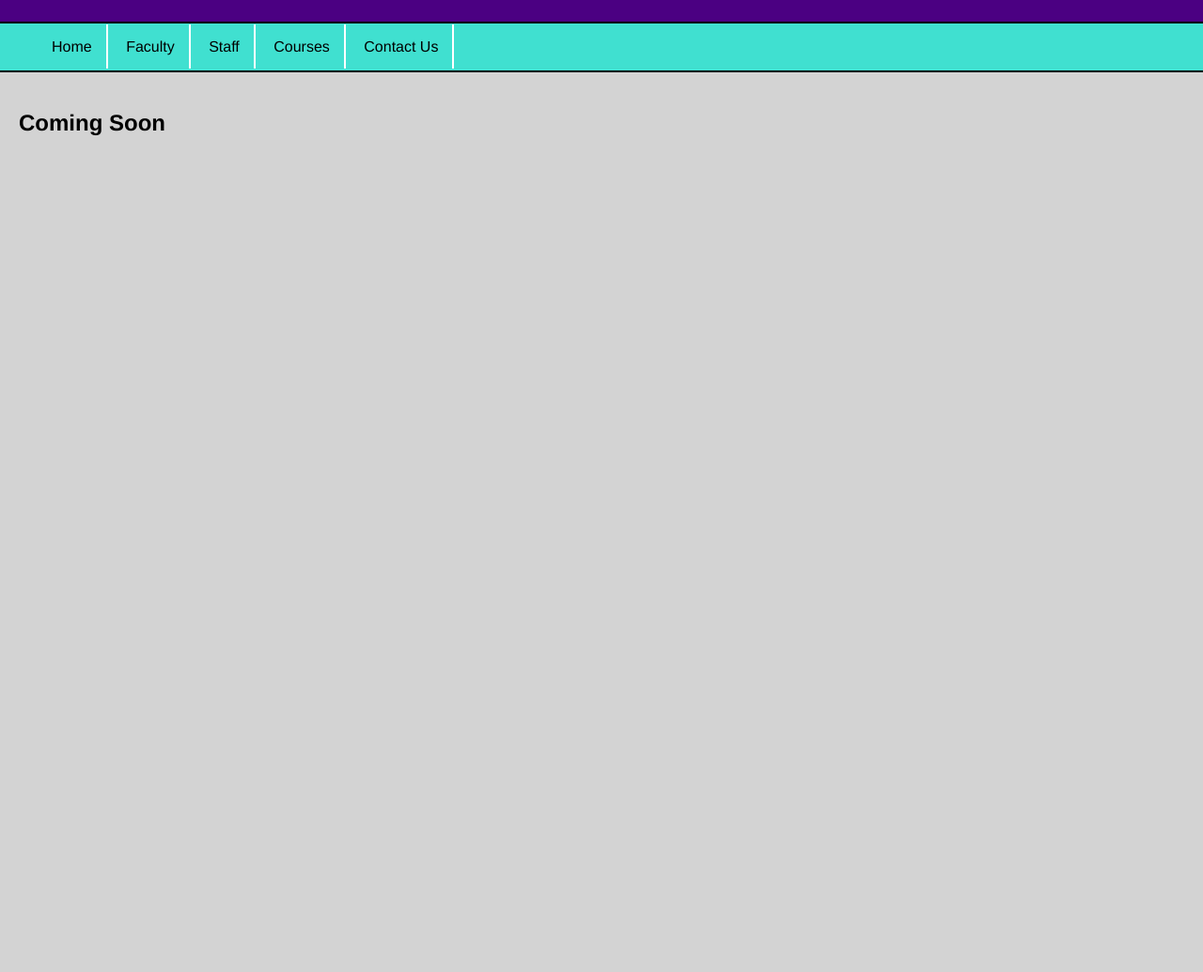
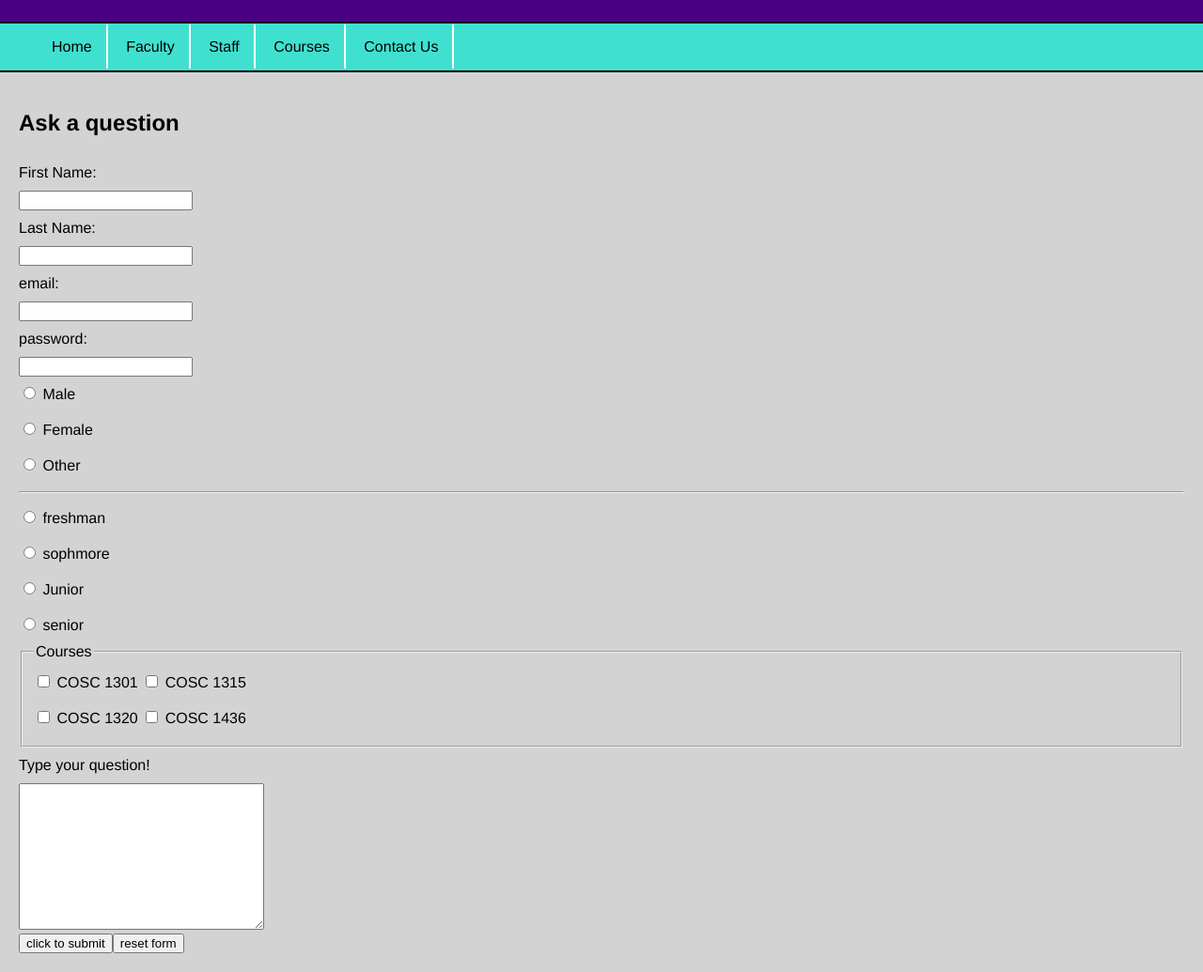
Before and after one commit to r-velazquez97/r-velazquez97.github.io, a plain HTML site: page computer science/contact.html in a window 1280 px wide. Shown: the part 47-1082 px from the top of the page at 94% size. Before the commit the page ends 800 px from the top, so only its background shows below. Drawn offline with Linux system fonts and the light colour scheme.

Commit message:
Add files via upload

```diff
--- a/computer science/contact.html
+++ b/computer science/contact.html
@@ -23,7 +23,72 @@
         </nav>
 
         <section>
-          <h1>Coming Soon</h1>
+          <h1>Ask a question</h1>
+          <form action="action_page.php" method="GET" target="_blank">
+            <label for="firstName">First Name:</label><br>
+            <input type="text" id="firstName" name="firstName"><br>
+
+            <label for="lastName">Last Name:</label><br>
+            <input type="text" id="lastName" name="lastName"><br>
+
+            <label for="email"> email:</label><br>
+            <input type="email" id="email" name="email"><br>
+
+            <label for="password"> password:</label><br>
+            <input type="password" id="password" name="password"><br>
+
+            <!--Gender Radio Buttons-->
+
+            <input type="radio" id="male" name="gender" value="male">
+            <label for="male">Male</label><br>
+
+            <input type="radio" id="female" name="gender" value="female">
+            <label for="female">Female</label><br>
+
+            <input type="radio" id="other" name="gender" value="other">
+            <label for="other">Other</label><br>
+            <hr>
+            <!--Classification Radio Buttons-->
+
+            <input type="radio" id="freshman" name="classification" value="freshman">
+            <label for="freshman">freshman</label><br>
+
+            <input type="radio" id="sophmore" name="classification" value="sophmore">
+            <label for="sophmore">sophmore</label><br>
+
+            <input type="radio" id="junior" name="classification" value="junior">
+            <label for="junior">Junior</label><br>
+
+            <input type="radio" id="senior" name="classification" value="senior">
+            <label for="senior">senior</label><br>
+
+            <!--CHECKBOXES FOR COURSES-->
+            <fieldset>
+                <legend>Courses</legend>
+                <input type="checkbox" id="cosc1301" name="cosc1301" value="cosc1301">
+                <label for="cosc1301">COSC 1301</label>
+
+                <input type="checkbox" id="cosc1315" name="cosc1315" value="cosc1315">
+                <label for="cosc1315">COSC 1315</label> <br>
+
+                <input type="checkbox" id="cosc1320" name="cosc1320" value="cosc1320">
+                <label for="cosc1320">COSC 1320</label>
+
+                <input type="checkbox" id="cosc1436" name="cosc1436" value="cosc1436">
+                <label for="cosc1436">COSC 1436</label>
+
+            </fieldset>
+
+            <label for="question">Type your question!</label><br>
+            <textarea name="question" id="question" rows="10" cols="30">
+
+            </textarea>
+            <br>
+
+            <input type="submit" value="click to submit"><input type="reset" value="reset form">
+
+
+          </form>
         </section>
     </body>
 </html>
--- a/computer science/style.css
+++ b/computer science/style.css
@@ -81,3 +81,9 @@ img:hover {
 dd {
     padding-bottom: 20px;
 }
+
+label {
+    display: inline-block;
+    margin-bottom: 10px;
+    margin-top: 10px;
+}
```
